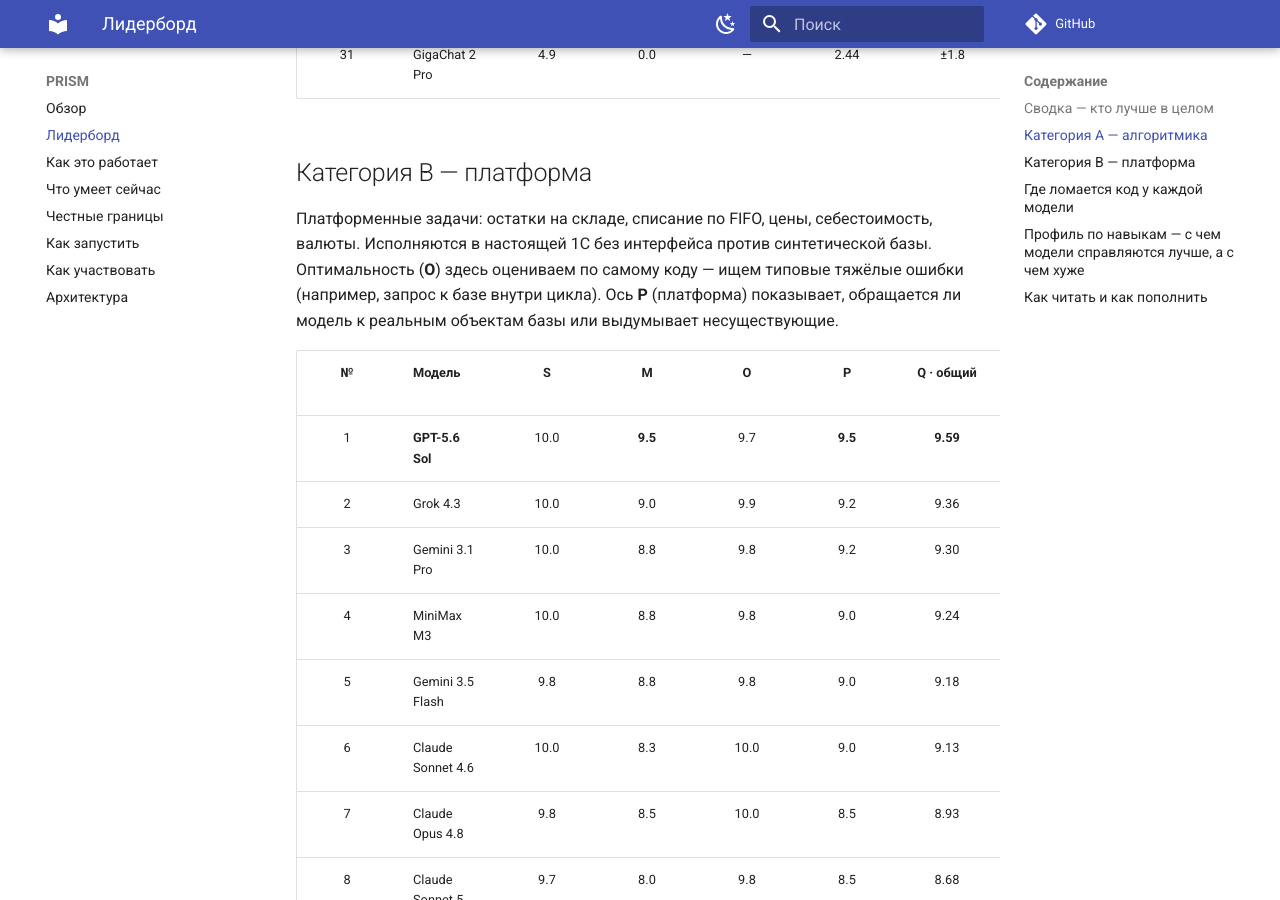
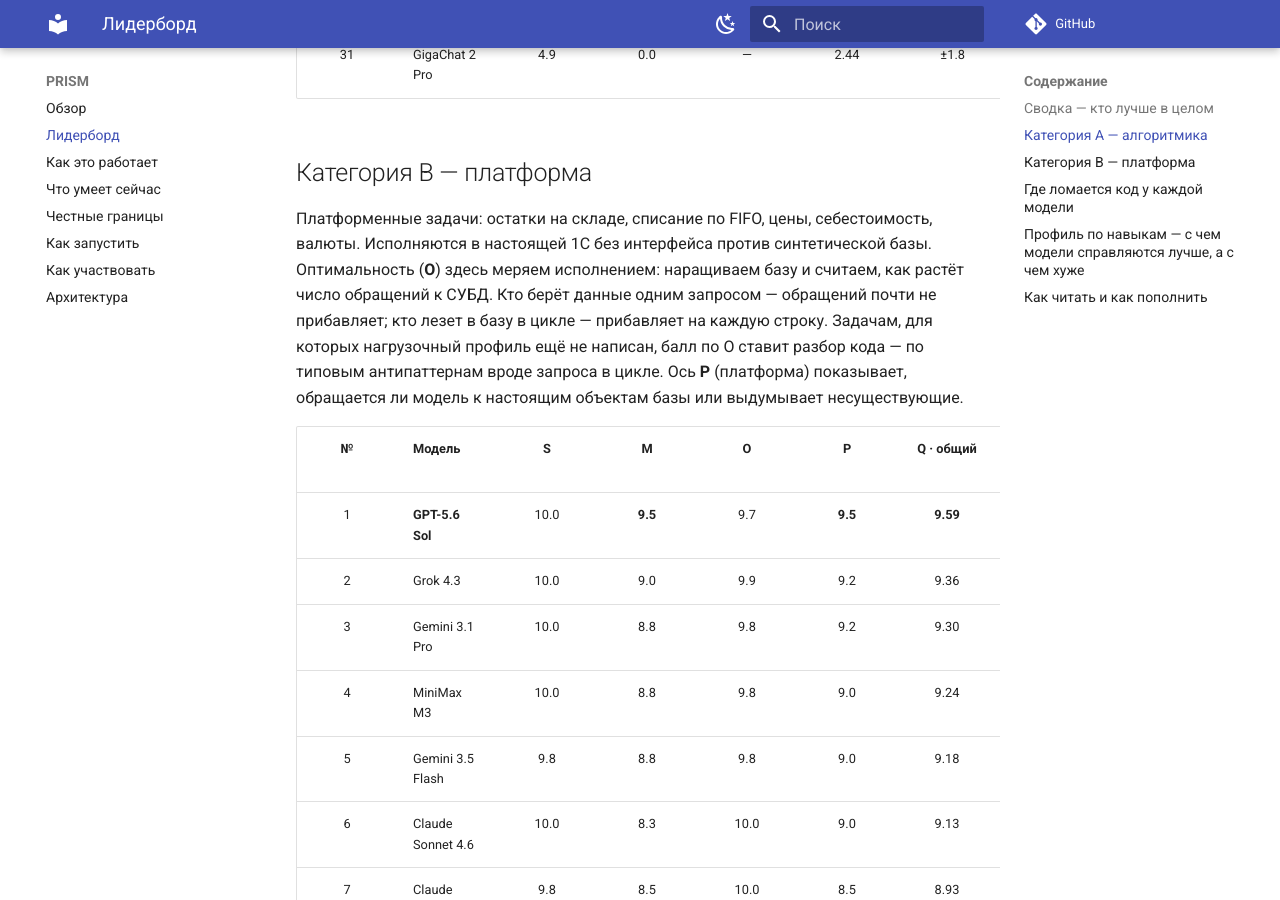
Before and after one commit to genlab-1c/prism, an MkDocs documentation site: the page built from docs/leaderboard.md, in a window 1280 px wide and 900 px high, scrolled down 4723 px. Built offline with MkDocs 1.6.1 and Material for MkDocs 9.7.7, drawn with Linux system fonts in a browser that asks for light colours; comment, search, counter and statistics services are not loaded; some of the changed text lies outside the part shown.

Commit message:
docs: describe optimization axis as it is actually measured
Документы расходились с кодом, причём в разные стороны: how-it-works обещал,
что O меряется исключительно исполнением, а index и leaderboard — что в категории B
её считает разбор кода. На деле замер исполнением работает там, где у задачи есть
perf.yaml, а без него включается статический откат по своей шкале.

Заодно: таймаут в A — это сигнал «слишком медленно» (балл 2), а в B он означает
несостоявшийся замер (N/A); прочерк в таблицах вместо N/A; в срезе по навыкам
отсеиваются теги, а не модели; «задач сотни» — их 29.

```diff
--- a/docs/leaderboard.md
+++ b/docs/leaderboard.md
@@ -24,13 +24,13 @@
 | № | Модель | Алгоритмика (A) | Платформа 1С (B) |
 |:---:|--------|:---|:---|
 | 1 | **GPT-5.6 Sol** | 🟩🟩🟩🟩🟩🟩🟩🟩🟩🟩 100% | 🟩🟩🟩🟩🟩🟩🟩🟩🟩🟩 95% |
-| 2 | Gemini 3.5 Flash | 🟩🟩🟩🟩🟩🟩🟩🟩🟩🟩 100% | 🟩🟩🟩🟩🟩🟩🟩🟩🟥🟥 85% |
-| 3 | Gemini 3.1 Pro | 🟩🟩🟩🟩🟩🟩🟩🟩🟩🟩 100% | 🟩🟩🟩🟩🟩🟩🟩🟩🟥🟥 85% |
+| 2 | Gemini 3.1 Pro | 🟩🟩🟩🟩🟩🟩🟩🟩🟩🟩 100% | 🟩🟩🟩🟩🟩🟩🟩🟩🟥🟥 85% |
+| 3 | Gemini 3.5 Flash | 🟩🟩🟩🟩🟩🟩🟩🟩🟩🟩 100% | 🟩🟩🟩🟩🟩🟩🟩🟩🟥🟥 85% |
 | 4 | Kimi K2.7 Code | 🟩🟩🟩🟩🟩🟩🟩🟩🟩🟩 100% | 🟩🟩🟩🟩🟩🟩🟩🟥🟥🟥 70% |
 | 5 | GPT-5.5 | 🟩🟩🟩🟩🟩🟩🟩🟩🟩🟥 89% | 🟩🟩🟩🟩🟩🟩🟩🟩🟥🟥 75% |
 | 6 | MiniMax M3 | 🟩🟩🟩🟩🟩🟩🟩🟩🟥🟥 78% | 🟩🟩🟩🟩🟩🟩🟩🟩🟥🟥 85% |
-| 7 | MiMo-V2.5 Pro | 🟩🟩🟩🟩🟩🟩🟩🟩🟩🟥 89% | 🟩🟩🟩🟩🟩🟩🟩🟥🟥🟥 70% |
-| 8 | GPT-5.6 Terra | 🟩🟩🟩🟩🟩🟩🟩🟩🟩🟥 89% | 🟩🟩🟩🟩🟩🟩🟩🟥🟥🟥 70% |
+| 7 | GPT-5.6 Terra | 🟩🟩🟩🟩🟩🟩🟩🟩🟩🟥 89% | 🟩🟩🟩🟩🟩🟩🟩🟥🟥🟥 70% |
+| 8 | MiMo-V2.5 Pro | 🟩🟩🟩🟩🟩🟩🟩🟩🟩🟥 89% | 🟩🟩🟩🟩🟩🟩🟩🟥🟥🟥 70% |
 | 9 | Claude Sonnet 5 | 🟩🟩🟩🟩🟩🟩🟩🟩🟥🟥 78% | 🟩🟩🟩🟩🟩🟩🟩🟩🟥🟥 80% |
 | 10 | Claude Opus 4.8 | 🟩🟩🟩🟩🟩🟩🟩🟥🟥🟥 67% | 🟩🟩🟩🟩🟩🟩🟩🟩🟥🟥 85% |
 | 11 | Grok Build 0.1 | 🟩🟩🟩🟩🟩🟩🟩🟩🟥🟥 78% | 🟩🟩🟩🟩🟩🟩🟩🟥🟥🟥 70% |
@@ -38,22 +38,22 @@
 | 13 | MiMo-V2.5 | 🟩🟩🟩🟩🟩🟩🟩🟥🟥🟥 67% | 🟩🟩🟩🟩🟩🟩🟩🟥🟥🟥 70% |
 | 14 | Claude Sonnet 4.6 | 🟩🟩🟩🟩🟥🟥🟥🟥🟥🟥 44% | 🟩🟩🟩🟩🟩🟩🟩🟩🟥🟥 80% |
 | 15 | GLM-5.2 | 🟩🟩🟩🟩🟩🟩🟥🟥🟥🟥 56% | 🟩🟩🟩🟩🟩🟩🟥🟥🟥🟥 60% |
-| 16 | Alice AI LLM Flash | 🟩🟩🟩🟩🟩🟩🟥🟥🟥🟥 56% | 🟩🟩🟩🟩🟥🟥🟥🟥🟥🟥 35% |
-| 17 | DeepSeek V4-Flash | 🟩🟩🟩🟩🟩🟩🟥🟥🟥🟥 56% | 🟩🟩🟩🟩🟥🟥🟥🟥🟥🟥 35% |
+| 16 | DeepSeek V4-Flash | 🟩🟩🟩🟩🟩🟩🟥🟥🟥🟥 56% | 🟩🟩🟩🟩🟥🟥🟥🟥🟥🟥 35% |
+| 17 | Alice AI LLM Flash | 🟩🟩🟩🟩🟩🟩🟥🟥🟥🟥 56% | 🟩🟩🟩🟩🟥🟥🟥🟥🟥🟥 35% |
 | 18 | Qwen3.7 Plus | 🟩🟩🟩🟩🟥🟥🟥🟥🟥🟥 44% | 🟩🟩🟩🟩🟥🟥🟥🟥🟥🟥 40% |
 | 19 | GLM-4.7 Flash | 🟩🟩🟩🟥🟥🟥🟥🟥🟥🟥 33% | 🟩🟩🟥🟥🟥🟥🟥🟥🟥🟥 20% |
 | 20 | Gemini 2.5 Flash Lite | 🟩🟩🟥🟥🟥🟥🟥🟥🟥🟥 22% | 🟩🟩🟥🟥🟥🟥🟥🟥🟥🟥 25% |
 | 21 | GPT-5 Mini | 🟩🟩🟩🟥🟥🟥🟥🟥🟥🟥 33% | 🟥🟥🟥🟥🟥🟥🟥🟥🟥🟥 5% |
-| 22 | Qwen3-235B-A22B | 🟩🟩🟥🟥🟥🟥🟥🟥🟥🟥 22% | 🟩🟥🟥🟥🟥🟥🟥🟥🟥🟥 10% |
-| 23 | GPT-OSS 120B | 🟩🟩🟥🟥🟥🟥🟥🟥🟥🟥 22% | 🟩🟥🟥🟥🟥🟥🟥🟥🟥🟥 10% |
-| 24 | Alice AI LLM | 🟩🟩🟥🟥🟥🟥🟥🟥🟥🟥 22% | 🟩🟥🟥🟥🟥🟥🟥🟥🟥🟥 10% |
+| 22 | GPT-OSS 120B | 🟩🟩🟥🟥🟥🟥🟥🟥🟥🟥 22% | 🟩🟥🟥🟥🟥🟥🟥🟥🟥🟥 10% |
+| 23 | Alice AI LLM | 🟩🟩🟥🟥🟥🟥🟥🟥🟥🟥 22% | 🟩🟥🟥🟥🟥🟥🟥🟥🟥🟥 10% |
+| 24 | Qwen3-235B-A22B | 🟩🟩🟥🟥🟥🟥🟥🟥🟥🟥 22% | 🟩🟥🟥🟥🟥🟥🟥🟥🟥🟥 10% |
 | 25 | Qwen3.6-35B-A3B | 🟩🟥🟥🟥🟥🟥🟥🟥🟥🟥 11% | 🟩🟥🟥🟥🟥🟥🟥🟥🟥🟥 10% |
 | 26 | YandexGPT 5 Lite | 🟩🟥🟥🟥🟥🟥🟥🟥🟥🟥 11% | 🟥🟥🟥🟥🟥🟥🟥🟥🟥🟥 5% |
-| 27 | YandexGPT 5 Pro | 🟥🟥🟥🟥🟥🟥🟥🟥🟥🟥 0% | 🟩🟥🟥🟥🟥🟥🟥🟥🟥🟥 10% |
-| 28 | GigaChat 2 Max | 🟥🟥🟥🟥🟥🟥🟥🟥🟥🟥 0% | 🟩🟥🟥🟥🟥🟥🟥🟥🟥🟥 10% |
+| 27 | GigaChat 2 Max | 🟥🟥🟥🟥🟥🟥🟥🟥🟥🟥 0% | 🟩🟥🟥🟥🟥🟥🟥🟥🟥🟥 10% |
+| 28 | YandexGPT 5 Pro | 🟥🟥🟥🟥🟥🟥🟥🟥🟥🟥 0% | 🟩🟥🟥🟥🟥🟥🟥🟥🟥🟥 10% |
 | 29 | YandexGPT 5.1 Pro | 🟥🟥🟥🟥🟥🟥🟥🟥🟥🟥 0% | 🟩🟥🟥🟥🟥🟥🟥🟥🟥🟥 10% |
-| 30 | GigaChat 2 Pro | 🟥🟥🟥🟥🟥🟥🟥🟥🟥🟥 0% | 🟥🟥🟥🟥🟥🟥🟥🟥🟥🟥 0% |
-| 31 | GigaChat 2 Lite | 🟥🟥🟥🟥🟥🟥🟥🟥🟥🟥 0% | 🟥🟥🟥🟥🟥🟥🟥🟥🟥🟥 0% |
+| 30 | GigaChat 2 Lite | 🟥🟥🟥🟥🟥🟥🟥🟥🟥🟥 0% | 🟥🟥🟥🟥🟥🟥🟥🟥🟥🟥 0% |
+| 31 | GigaChat 2 Pro | 🟥🟥🟥🟥🟥🟥🟥🟥🟥🟥 0% | 🟥🟥🟥🟥🟥🟥🟥🟥🟥🟥 0% |
 
 </div>
 <!-- /prism:lb:summary -->
@@ -110,9 +110,11 @@
 
 Платформенные задачи: остатки на складе, списание по FIFO, цены, себестоимость, валюты.
 Исполняются в настоящей 1С без интерфейса против синтетической базы. Оптимальность (**O**)
-здесь оцениваем по самому коду — ищем типовые тяжёлые ошибки (например, запрос к базе внутри
-цикла). Ось **P** (платформа) показывает, обращается ли модель к реальным объектам базы или
-выдумывает несуществующие.
+здесь меряем исполнением: наращиваем базу и считаем, как растёт число обращений к СУБД. Кто
+берёт данные одним запросом — обращений почти не прибавляет; кто лезет в базу в цикле —
+прибавляет на каждую строку. Задачам, для которых нагрузочный профиль ещё не написан, балл по
+O ставит разбор кода — по типовым антипаттернам вроде запроса в цикле. Ось **P** (платформа)
+показывает, обращается ли модель к настоящим объектам базы или выдумывает несуществующие.
 
 <!-- prism:lb:b-overall -->
 <div align="center" markdown>
@@ -256,8 +258,8 @@
 ## Профиль по навыкам — с чем модели справляются лучше, а с чем хуже
 
 Каждая задача помечена тегами (навыки, конструкции 1С) — отсюда срез «модель × тег».
-Видно **что именно** даётся модели, а не только общий балл. Строки с малым числом задач
-в срезе — шум, в таблицу не выносятся.
+Видно **что именно** даётся модели, а не только общий балл. Теги, на которые пришлось меньше
+трёх задач, в таблицу не выносятся — по паре задач вывод делать рано.
 
 Теплокарта: цвет по уровню балла — 🟩 хорошо (≥7) · 🟨 средне (4–7) · 🟥 слабо (<4).
 
```
Also changed, not shown: other parts of docs/leaderboard.md (+2 -2 lines), docs/how-it-works.md (+15 -2 lines), docs/index.md (+6 -6 lines).
